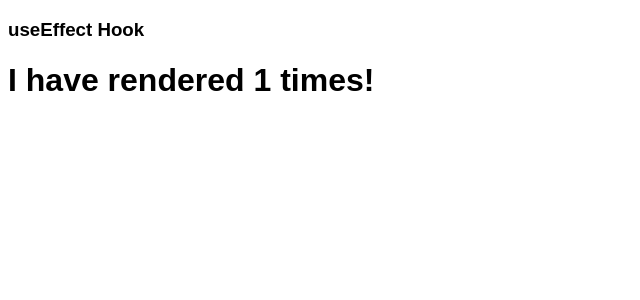
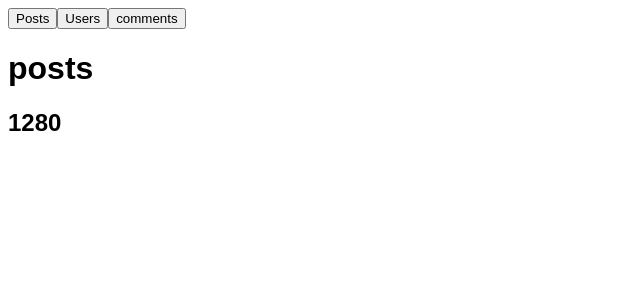
Before and after one commit to muazimmaqbool/Reactjs-with-Me, a React (Create React App) app: page / in a window 1280 px wide. Shown: the top 300 px of the page, without its empty margins (0-640 px from the left). Built offline with nearby package versions, Linux system fonts and the light colour scheme.

Commit message:
example of useEffect

```diff
--- a/src/App.jsx
+++ b/src/App.jsx
@@ -129,9 +129,9 @@ function App() {
       {/* <UseState2/> */}
       {/* <UseState3/> */}
 
-      <UseEffect/>
+      {/* <UseEffect/> */}
       {/* <UseEffect2/> */}
-      {/* <UseEffect3/> */}
+      <UseEffect3/>
       {/* <UseEffect4Example/> */}
 
       {/* <UseMemo /> */}
```
